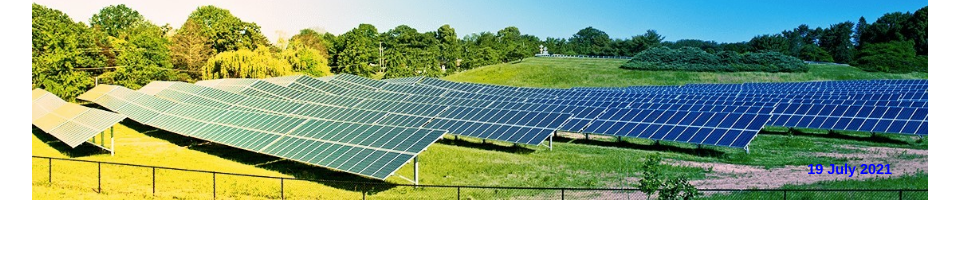
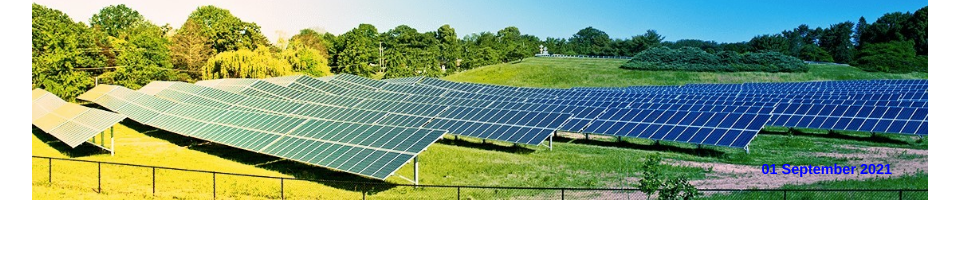
Before and after one commit to MohamedAbuella/MohamedAbuella.github.io, a Jekyll site: the page built from notes.md, in a window 1280 px wide. Shown: the part 1716-1977 px from the top of the page, without its empty margins (160-1119 px from the left). Built offline with Jekyll 4.4.1, drawn with Linux system fonts in a browser that asks for light colours; nearby versions of some CDN libraries; our own code applies the rules of GitHub Pages for plain Markdown files; a script that is not in the unit is left out; comment, search, counter and statistics services are not loaded.

Commit message:
Update default.html

```diff
--- a/_layouts/default.html
+++ b/_layouts/default.html
@@ -104,7 +104,7 @@
 
 		<div class="bottom-right">
 			<ul>
-				<li class="bottom" style="color:blue" <p class="foottext">19 July 2021</p>
+				<li class="bottom" style="color:blue" <p class="foottext">01 September 2021</p>
 				</li>
 			</ul>
 		</div>
```
